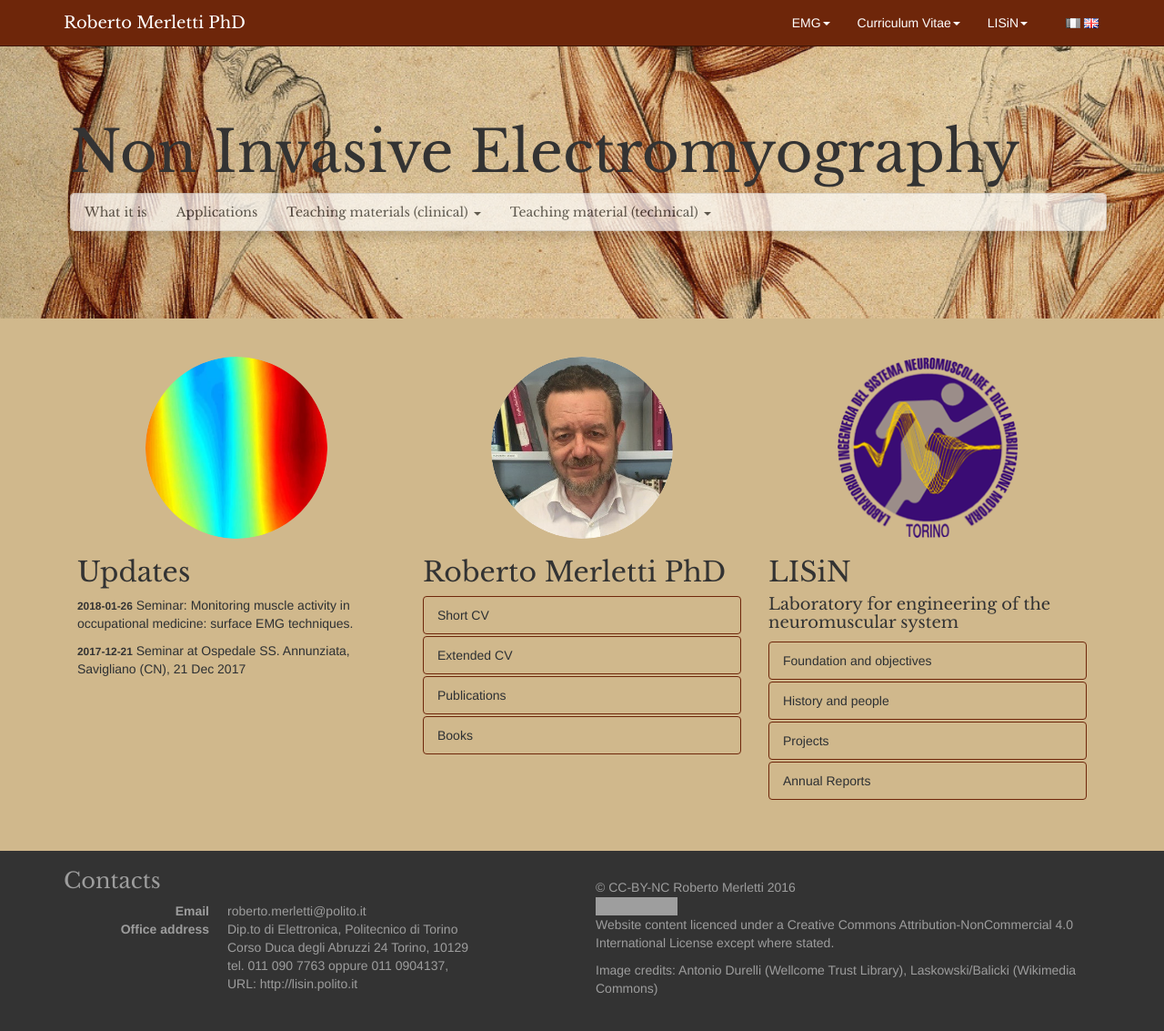
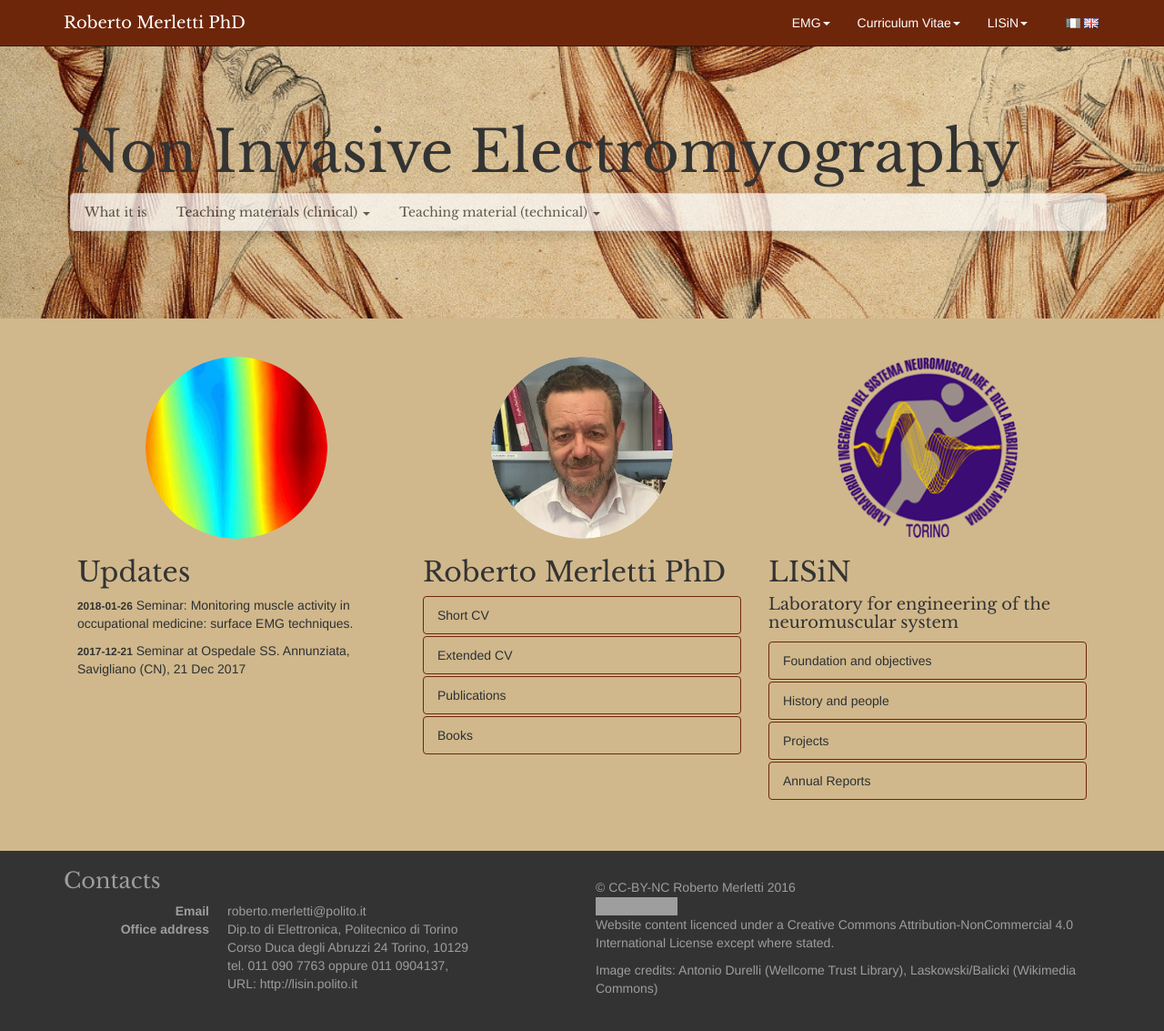
Before and after one commit to rmerletti/rmerletti.github.io, a Jekyll site: the page built from index.html, in a window 1280 px wide and 1135 px high. Shown: the whole window at 91% size. Built offline with Jekyll 4.4.1, drawn with Linux system fonts in a browser that asks for light colours; comment, search, counter and statistics services are not loaded; grey boxes are pictures that could not be loaded.

Commit message:
Remove applications menu options

```diff
--- a/index.html
+++ b/index.html
@@ -12,7 +12,7 @@
 
     <ul class="nav nav-pills rm-pills">
       <li role="presentation"><a href="{{ site.baseurl }}/en/emg/what">What it is</a></li>
-      <li role="presentation"><a href="#applications">Applications</a></li>
+      <!-- <li role="presentation"><a href="#applications">Applications</a></li> -->
       <li role="presentation" class="dropdown">
         <a class="dropdown-toggle" data-toggle="dropdown" href="#" role="button" aria-haspopup="true" aria-expanded="false">
           Teaching materials (clinical) <span class="caret"></span>
@@ -20,7 +20,7 @@
         <ul class="dropdown-menu">
           <li role="presentation"><a href="{{ site.baseurl }}/en/emg/material/books">Books and chapters in books</a></li>
           <li role="presentation"><a href="{{ site.baseurl }}/en/emg/material/teaching">Teaching modules and on-line courses</a></li>
-          <li role="presentation"><a href="#applications">Applications</a></li>
+          <!-- <li role="presentation"><a href="#applications">Applications</a></li> -->
           <li role="presentation"><a href="{{ site.baseurl }}/en/emg/material/videos">Videos</a></li>
         </ul>
       </li>
--- a/index.it.html
+++ b/index.it.html
@@ -13,7 +13,7 @@
 
     <ul class="nav nav-pills rm-pills">
       <li role="presentation"><a href="{{ site.baseurl }}/it/emg/what">Che cos'è?</a></li>
-      <li role="presentation"><a href="#applications">Applicazioni</a></li>
+      <!-- <li role="presentation"><a href="#applications">Applicazioni</a></li> -->
       <li role="presentation" class="dropdown">
         <a class="dropdown-toggle" data-toggle="dropdown" href="#" role="button" aria-haspopup="true" aria-expanded="false">
           Materiale didattico (clinico) <span class="caret"></span>
@@ -21,7 +21,7 @@
         <ul class="dropdown-menu">
           <li role="presentation"><a href="{{ site.baseurl }}/it/emg/material/books">Libri di testo</a></li>
           <li role="presentation"><a href="{{ site.baseurl }}/it/emg/material/teaching">Dispense didattiche e corsi online</a></li>
-          <li role="presentation"><a href="#applications">Applicazioni</a></li>
+          <!-- <li role="presentation"><a href="#applications">Applicazioni</a></li> -->
           <li role="presentation"><a href="{{ site.baseurl }}/it/emg/material/videos">Filmati</a></li>
         </ul>
       </li>
```
